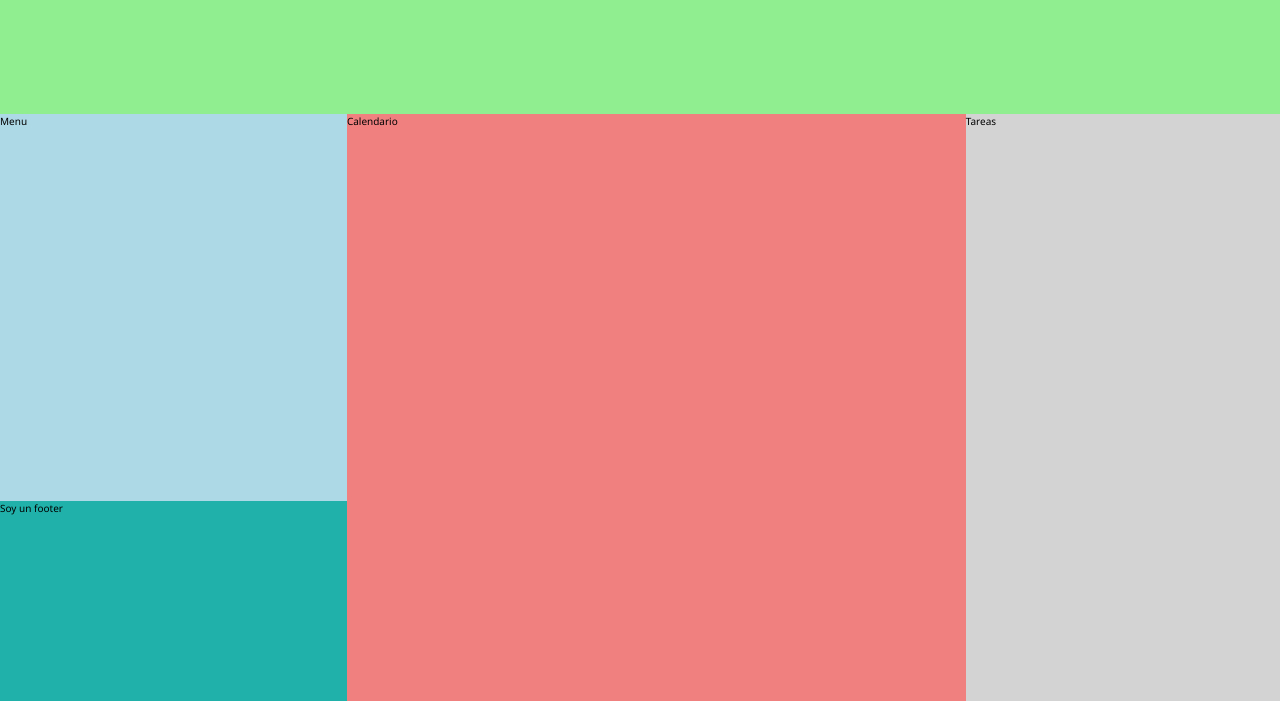
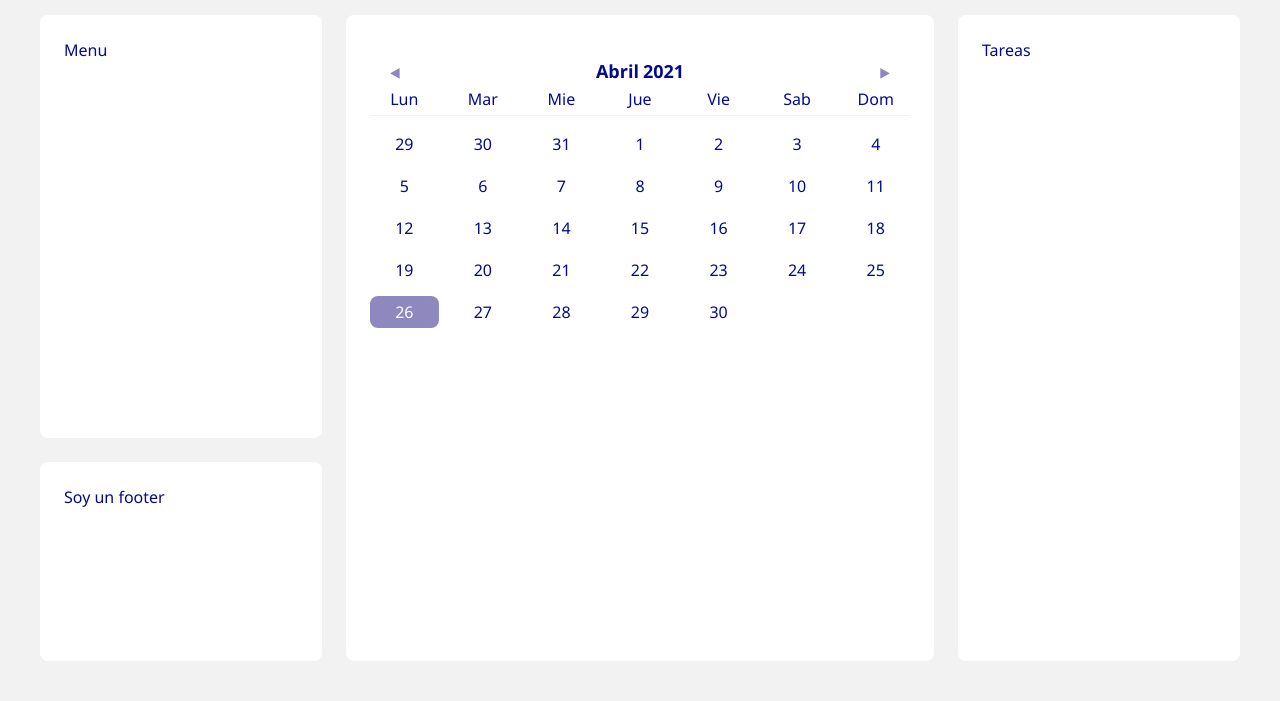
Before and after one commit to larrykevin/todolist, a website: page index.html in a window 1280 px wide. Shown: the part 99-800 px from the top of the page. Drawn offline with Linux system fonts and the light colour scheme.

Commit message:
Add app.js and calendar

```diff
--- a/index.html
+++ b/index.html
@@ -11,19 +11,55 @@
    <header class="header">
       <h1>To do List</h1>
    </header>
-   <main class="main">
-      <section>
-         <p>Calendario</p>
+   <main class="main bg-primary">
+      <section class="calendar">
+         <section class="calendar__info">
+            <div class="calendar__prev" id="prev-month">&#9664;</div>
+            <div class="calendar__month" >
+               <h3 id="month"></h3>
+            </div>
+            <div class="calendar__year">
+               <h3 id="year"></h3>
+            </div>
+            <div class="calendar__next" id="next-month">&#9654;</div>
+         </section>
+         <section class="calendar__week">
+            <div class="calendar__day calendar__item">
+               <p>Lun</p>
+            </div>
+            <div class="calendar__day calendar__item">
+               <p>Mar</p>
+            </div>
+            <div class="calendar__day calendar__item">
+               <p>Mie</p>
+            </div>
+            <div class="calendar__day calendar__item">
+               <p>Jue</p>
+            </div>
+            <div class="calendar__day calendar__item">
+               <p>Vie</p>
+            </div>
+            <div class="calendar__day calendar__item">
+               <p>Sab</p>
+            </div>
+            <div class="calendar__day calendar__item">
+               <p>Dom</p>
+            </div>
+         </section>
+
+         <div class="calendar__dates" id="dates"></div>
       </section>
    </main>
-   <aside class="aside">
+   <aside class="aside bg-primary">
       <p>Menu</p>
    </aside>
-   <section class="list">
+   <section class="list bg-primary">
       <p>Tareas</p>
    </section>
-   <footer class="footer">
+   <footer class="footer bg-primary">
       <p>Soy un footer</p>
    </footer>
+
+   <script src="js/app.js"></script>
 </body>
 </html>
--- a/js/app.js
+++ b/js/app.js
@@ -0,0 +1,87 @@
+let monthNames = ['Enero', 'Febrero', 'Marzo', 'Abril', 'Mayo', 'Junio', 'Julio', 'Agosto', 'Septiembre', 'Octubre', 'Noviembre', 'Diciembre'];
+
+let currentDate = new Date();
+let currentDay = currentDate.getDate();
+let monthNumber = currentDate.getMonth();
+let currentYear = currentDate.getFullYear();
+
+let dates = document.getElementById('dates');
+let month = document.getElementById('month');
+let year = document.getElementById('year');
+
+let prevMonthDOM = document.getElementById('prev-month');
+let nextMonthDOM = document.getElementById('next-month');
+
+month.textContent = monthNames[monthNumber];
+year.textContent = currentYear.toString();
+
+prevMonthDOM.addEventListener('click', () => lastMonth());
+nextMonthDOM.addEventListener('click', () => nextMonth());
+
+writeMonth(monthNumber);
+
+function writeMonth(month) {
+
+    for(let i = startDay(); i > 0; i--) {
+        dates.innerHTML += `<div class="calendar__date calendar__item">
+                                <p>${getTotalDays(monthNumber - 1) - ( i - 1 )}</p>
+                            </div>`;
+    }
+
+    for(let i = 1; i <= getTotalDays(month); i++) {
+
+        if( i === currentDay ) {
+            dates.innerHTML += `<div class="calendar__date calendar__item today"><p>${i}</p></div>`;
+        } else {
+            dates.innerHTML += `<div class="calendar__date calendar__item"><p>${i}</p></div>`;
+        }
+    }
+}
+
+function getTotalDays(month) {
+    if(month === -1) month = 11;
+
+    if (month == 0 || month == 2 || month == 4 || month == 6 || month == 7 || month == 9 || month == 11) {
+        return 31;
+
+    } else if (month == 3 || month == 5 || month == 8 || month == 10) {
+        return 30;
+
+    } else {
+        return isLeap() ? 29:28;
+    }
+}
+function isLeap() {
+    return ((currentYear % 100 !==0) && (currentYear % 4 === 0) || (currentYear % 400 === 0));
+}
+function startDay() {
+    let start = new Date(currentYear, monthNumber, 1);
+    return ((start.getDay()-1) === -1) ? 6 : start.getDay()-1;
+}
+function lastMonth() {
+    if(monthNumber !== 0) {
+        monthNumber--;
+    } else {
+        monthNumber = 11;
+        currentYear--;
+    }
+
+    setNewDate();
+}
+function nextMonth() {
+    if(monthNumber !== 11) {
+        monthNumber++;
+    } else {
+        monthNumber = 0;
+        currentYear++;
+    }
+
+    setNewDate();
+}
+function setNewDate() {
+    currentDate.setFullYear(currentYear, monthNumber, currentDay);
+    month.textContent = monthNames[monthNumber];
+    year.textContent = currentYear.toString();
+    dates.textContent = '';
+    writeMonth(monthNumber);
+}
--- a/styles/main.css
+++ b/styles/main.css
@@ -1,3 +1,11 @@
+:root {
+   --primary-00: #030A8C;
+   --primary-20: #030BA6;
+   --secondary-00: #7063BF;
+   --secondary-20: #8F88BF;
+   --neutral-00: #ffffff;
+   --neutral-20: #f2f2f2;
+}
 * {
    margin: 0;
    padding: 0;
@@ -6,33 +14,95 @@
 html {
    font-size: 62.5%;
    font-family: 'Segoe UI', Tahoma, Geneva, Verdana, sans-serif;
+   color: var(--primary-00);
 }
 body {
    width: 100vw; height: 100vh;
+   padding: 40px;
    display: grid;
    grid-template-areas:
       "header header header header"
       "menu calendar calendar list"
       "menu calendar calendar list"
       "footer calendar calendar list";
+   grid-template-columns: repeat(4, 1fr);
+   grid-template-rows: 50px 1fr 1fr 1fr;
+   gap: 24px;
+   background-color: var(--neutral-20);
+}
+h1 {
+   font-size: 3.2rem;
+}
+h2 {
+   font-size: 2.4rem;
+}
+h3 {
+   font-size: 1.8rem;
+}
+p {
+   font-size: 1.6rem;
 }
 .header {
    grid-area: header;
-   background: lightgreen;
 }
 .main {
    grid-area: calendar;
-   background:lightcoral;
+}
+.calendar {
+   margin: 20px auto;
+   max-width: 600px;
+   border-radius: 8px;
+}
+.calendar__info {
+   display: flex;
+   align-items: center;
+   padding: 0 20px;
+}
+.calendar__week,
+.calendar__dates {
+   display: grid;
+   grid-template-columns: repeat(7, 1fr);
+   gap: 10px;
+}
+.calendar__week {
+   border-bottom: 1px solid var(--neutral-20);
+   margin-bottom: 12px;
+}
+.calendar__item {
+   text-align: center;
+   line-height: 2;
+}
+.calendar__prev,
+.calendar__next {
+   font-size: 1.4rem;
+   color: var(--secondary-20);
+   cursor: pointer;
+}
+.calendar__prev {
+   margin-right: auto;
+}
+.calendar__next {
+   margin-left: auto;
+}
+.calendar__year {
+   margin-left: 4px;
+}
+.today {
+   color: white;
+   border-radius: 8px;
+   background-color: var(--secondary-20);
 }
 .aside {
    grid-area: menu;
-   background: lightblue;
 }
 .list {
    grid-area: list;
-   background: lightgray;
 }
-footer {
+.footer {
    grid-area: footer;
-   background: lightseagreen;
 }
+.bg-primary {
+   padding: 24px;
+   border-radius: 8px;
+   background-color: var(--neutral-00);
+}
```
